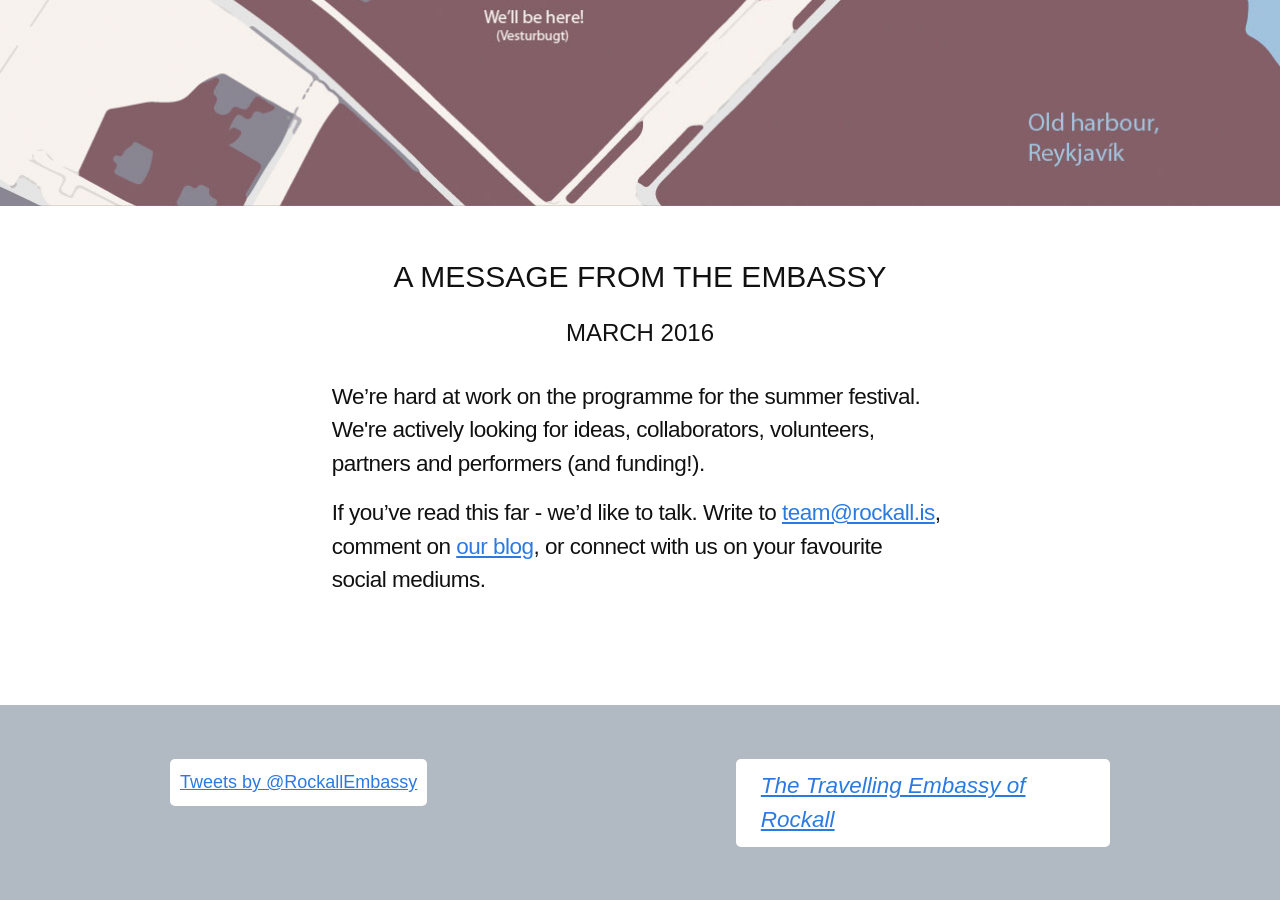
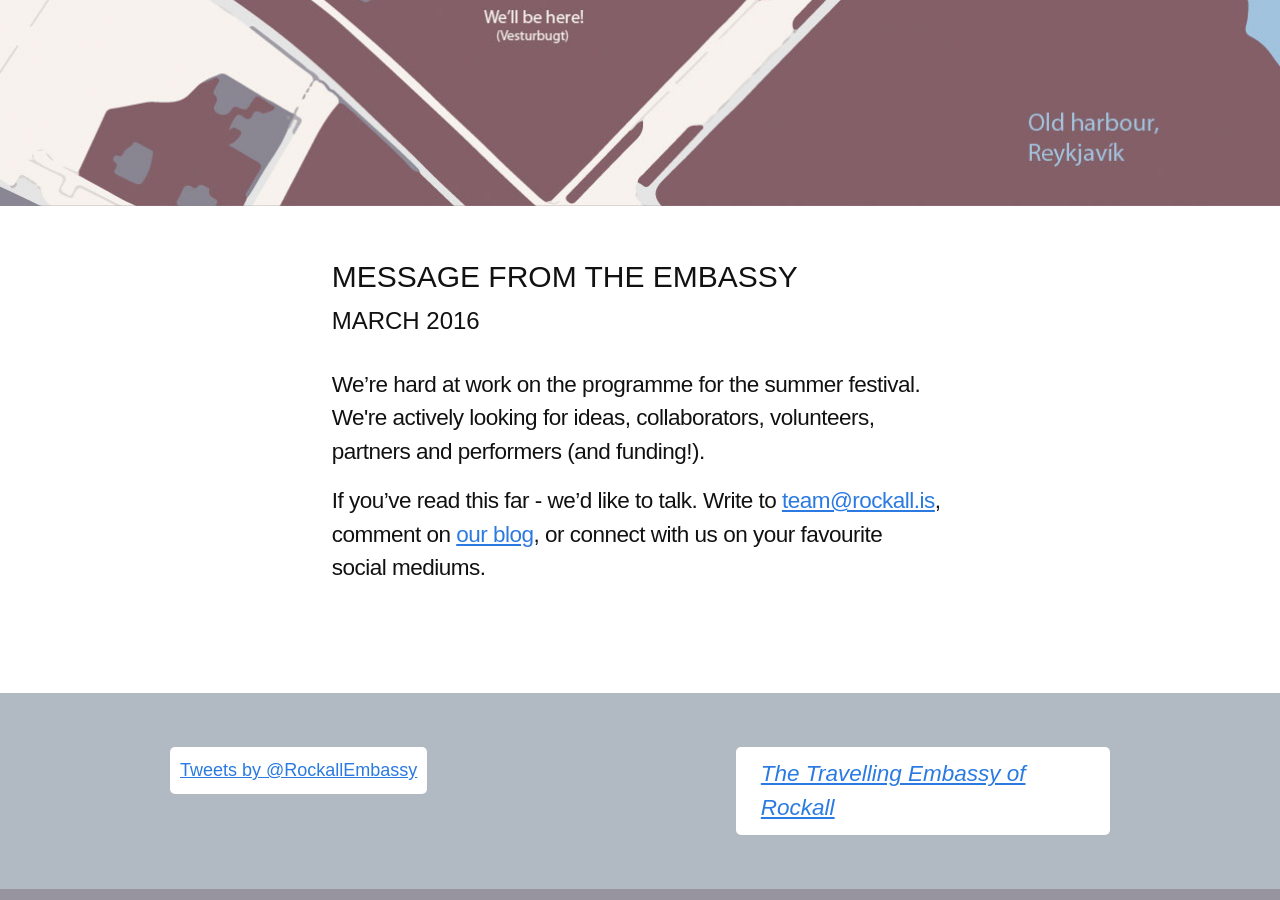
Before and after one commit to rockall-festival/rockall-festival.github.io, a Jekyll site: the page built from index.html, in a window 1280 px wide and 900 px high, scrolled down 1632 px. Built offline with Jekyll 4.4.1, drawn with Linux system fonts in a browser that asks for light colours; comment, search, counter and statistics services are not loaded.

Commit message:
Tweak text alignment
Signed-off-by: Peter Hartree <web@peterhartree.co.uk>

```diff
--- a/index.html
+++ b/index.html
@@ -41,10 +41,10 @@ layout: home
 <div class="wrap padding-top-larger padding-bottom-larger">
   <div class="container">
 
-    <div class="row section__header">
+    <div class="row">
       <div class="col-sm-12 col-md-8 col-md-offset-2">
-        <h2>A message from the embassy</h2>
-        <h3 class="text-align-center"><strong>March 2016</strong></h3>
+        <h2>Message from the embassy</h2>
+        <h3 ><strong>March 2016</strong></h3>
       </div>
     </div>
 
```
